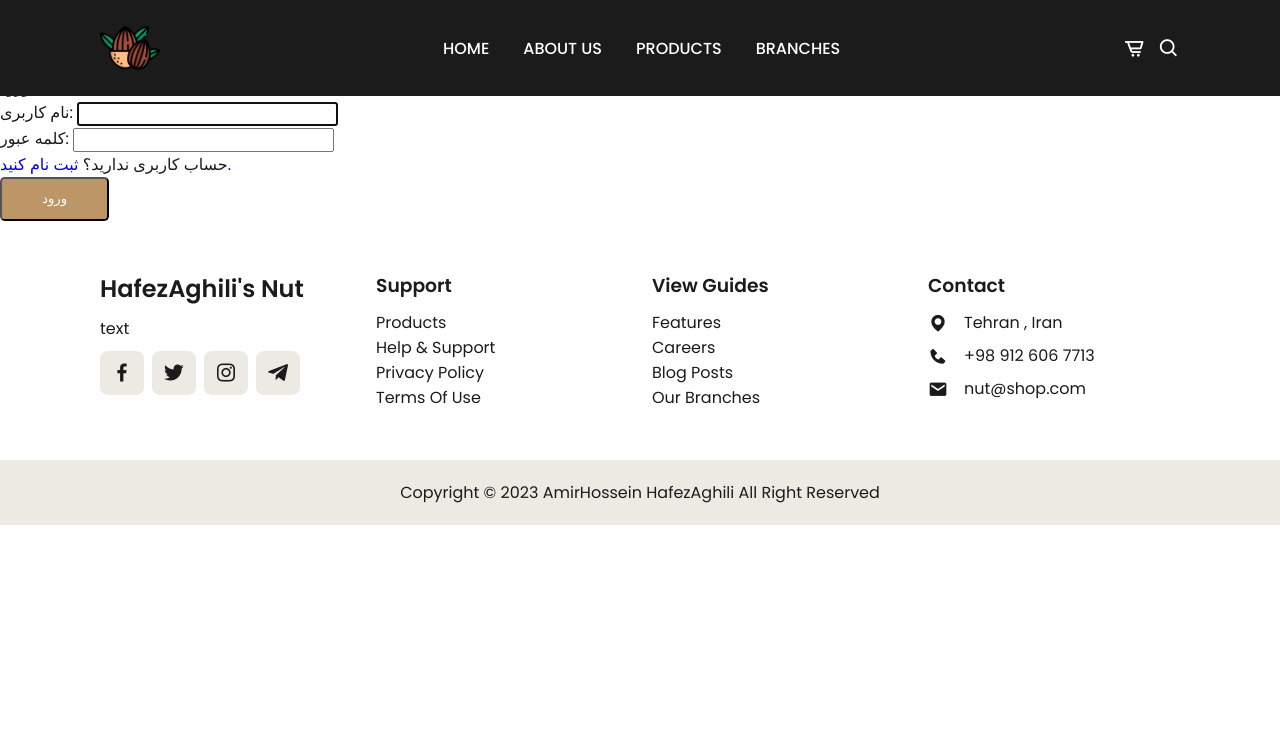
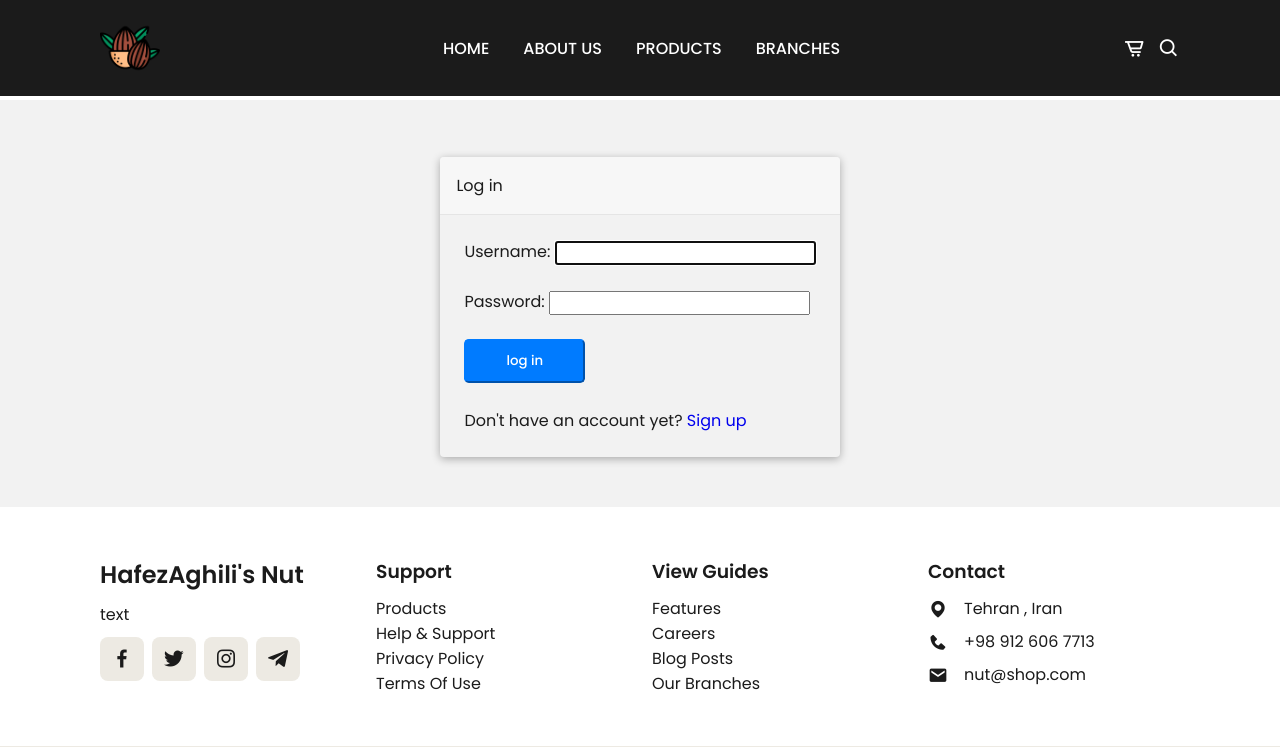
Before and after one commit to HafezAghili/django-ecommerce-project, a Django app: page /accounts/login/ in a window 1280 px wide. Shown: the top 747 px of the page. Before the commit the page ends 525 px from the top, so only its background shows below. Run offline with Django 4.2, Linux system fonts and the light colour scheme; some libraries are stand-ins or nearby versions.

Commit message:
login and register design

```diff
--- a/pages/views.py
+++ b/pages/views.py
@@ -1,10 +1,14 @@
 from django.views.generic import TemplateView , CreateView , ListView , UpdateView  , DetailView , DeleteView
 from .models import *
 from django.urls import reverse_lazy #for delete
+from django.shortcuts import render
+from django.contrib.auth.mixins import LoginRequiredMixin
+from django.contrib.auth.decorators import user_passes_test
+from django.contrib.auth.decorators import login_required
 
 # Create your views here.
 
-class HomeView(TemplateView):
+class HomeView(LoginRequiredMixin ,TemplateView):
     template_name = 'home.html'
 
 class ComingSoonView(TemplateView):
--- /dev/null
+++ b/static/css/stylesLogin.css
@@ -0,0 +1,115 @@
+@keyframes fadeIn {
+    from { opacity: 0; }
+    to { opacity: 1; }
+  }
+
+  .card {
+    margin: 0 auto;
+    margin-top: 2rem;
+    max-width: 30rem;
+    border-radius: 0.25rem;
+    box-shadow: 0 0.125rem 0.5rem rgba(0, 0, 0, 0.3);
+    animation: fadeIn 0.5s ease-out 1;
+  }
+
+  .card-header {
+    background-color: #f7f7f7;
+    padding: 1rem;
+    border-bottom: 1px solid #e5e5e5;
+    border-radius: 0.25rem 0.25rem 0 0;
+  }
+
+  .card-body {
+    padding: 1.5rem;
+  }
+
+  .form-group {
+    margin-bottom: 1.5rem;
+  }
+
+  .btn-primary {
+    background-color: #007bff;
+    color: #fff;
+    border-color: #007bff;
+  }
+
+  .btn-primary:hover,
+  .btn-primary:active,
+  .btn-primary:focus,
+  .btn-primary.focus {
+    background-color: #0069d9;
+    border-color: #0062cc;
+  }
+
+  .btn-primary.disabled,
+  .btn-primary:disabled {
+    background-color: #007bff;
+    border-color: #007bff;
+}
+
+.btn-primary:not(:disabled):not(.disabled):active,
+.btn-primary:not(:disabled):not(.disabled).active {
+  background-color: #0062cc;
+  border-color: #005cbf;
+}
+
+.btn-primary:not(:disabled):not(.disabled):active:focus,
+.btn-primary:not(:disabled):not(.disabled).active:focus {
+  box-shadow: 0 0 0 0.2rem rgba(0, 123, 255, 0.5);
+}
+
+.form-control:focus {
+  border-color: #007bff;
+  box-shadow: none;
+}
+
+.form-control::placeholder {
+  color: #999;
+}
+
+@media (min-width: 768px) {
+  .card {
+    max-width: 40rem;
+  }
+}
+
+@media (min-width: 992px) {
+  .card {
+    max-width: 50rem;
+  }
+}
+
+@media (min-width: 1200px) {
+  .card {
+    max-width: 60rem;
+  }
+}
+
+/* Center content */
+.row {
+  display: flex;
+  justify-content: center;
+  align-items: center;
+  min-height: 20vh;
+}
+
+/* Custom background color */
+.container-fluid {
+  background-color: #f2f2f2;
+}
+
+/* Custom input styles */
+.input-group-prepend .input-group-text {
+  background-color: #f7f7f7;
+  border-color: #e5e5e5;
+}
+
+.input-group input[type="text"] {
+  border-color: #e5e5e5;
+  border-radius: 0.25rem;
+}
+
+.input-group input[type="text"]:focus {
+  border-color: #007bff;
+  box-shadow: none;
+}
--- a/templates/product_create.html
+++ b/templates/product_create.html
@@ -1,4 +1,4 @@
-{% extends 'product_base.html' %}
+{% extends 'base.html' %}
 {% block content %}
 <br><br><br>
 
--- a/templates/product_delete.html
+++ b/templates/product_delete.html
@@ -1,4 +1,4 @@
-{% extends 'product_base.html' %}
+{% extends 'base.html' %}
 {% block content %}
 <br><br><br>
 
--- a/templates/product_detail.html
+++ b/templates/product_detail.html
@@ -1,4 +1,4 @@
-{% extends 'product_base.html' %}
+{% extends 'base.html' %}
 {% block content %}
 <br><br><br>
 
--- a/templates/product_update.html
+++ b/templates/product_update.html
@@ -1,4 +1,4 @@
-{% extends 'product_base.html' %}
+{% extends 'base.html' %}
 {% block content %}
 <br><br><br>
 
--- a/templates/product_view.html
+++ b/templates/product_view.html
@@ -1,4 +1,4 @@
-{% extends 'product_base.html' %}
+{% extends 'base.html' %}
 {% load static %}
 {% block content %}
 <br><br><br>
--- /dev/null
+++ b/templates/register_base.html
@@ -0,0 +1,100 @@
+{% load static %}
+
+<html lang="en">
+
+<head>
+    <title>HafezAghili's Nuts:shop</title>
+
+    <link rel="stylesheet" type="text/css" href="{% static 'css/stylesHome.css' %}" />
+    {% block styles %}{% endblock %}
+    <!--https://boxicons.com/-->
+    <link rel="stylesheet" href="https://unpkg.com/boxicons@latest/css/boxicons.min.css">
+	<link rel="shortcut icon" type="image/png" href="{% static 'images/logo.png' %}" >
+</head>
+
+<body>
+    <!-- navbar -->
+    <header>
+        <a href="{% url 'home' %}" class="logo">
+            <img src="{% static 'images/logo.png'%}" alt="HafezAghili'nuts logo">
+        </a>
+
+        <!-- menu icon-->
+        <i class='bx bx-menu' id="menu-icon"></i>
+
+        <ul class="navbar">
+            <li><a href="{% url 'home' %}">Home</a></li>
+            <li><a href="#about">About Us</a></li>
+            <li><a href="#products">Products</a></li>
+            <li><a href="#branches">Branches</a></li>
+        </ul>
+
+        <!-- icons -->
+        <div class="header-icon">
+            <i class='bx bx-cart-alt'></i>
+            <i class='bx bx-search' id="search-icon"></i>
+        </div>
+
+        <!-- search -->
+        <div class="search-box">
+            <input type="search" name="" id="" placeholder="Search Here . . .">
+        </div>
+    </header>
+
+    <br><br><br>
+
+
+
+    {% block content %}
+    {% endblock content %}
+
+
+
+    <!-- footer -->
+    <section class="footer">
+        <div class="footer-box">
+            <h2>HafezAghili's Nut</h2>
+            <p>text</p>
+            <div class="social">
+                <a href="{% url 'comingsoon' %}"><i class='bx bxl-facebook' ></i></a>
+                <a href="{% url 'comingsoon' %}"><i class='bx bxl-twitter' ></i></a>
+                <a href="{% url 'comingsoon' %}"><i class='bx bxl-instagram' ></i></a>
+                <a href="{% url 'comingsoon' %}"><i class='bx bxl-telegram' ></i></a>
+            </div>
+        </div>
+
+        <div class="footer-box">
+            <h3>Support</h3>
+            <li><a href="{% url 'comingsoon' %}">Products</a></li>
+            <li><a href="{% url 'comingsoon' %}">Help & Support</a></li>
+            <li><a href="{% url 'comingsoon' %}">Privacy Policy</a></li>
+            <li><a href="{% url 'comingsoon' %}">Terms Of Use</a></li>
+        </div>
+
+        <div class="footer-box">
+            <h3>View Guides</h3>
+            <li><a href="{% url 'comingsoon' %}">Features</a></li>
+            <li><a href="{% url 'comingsoon' %}">Careers</a></li>
+            <li><a href="{% url 'comingsoon' %}">Blog Posts</a></li>
+            <li><a href="{% url 'comingsoon' %}">Our Branches</a></li>
+        </div>
+
+        <div class="footer-box">
+            <h3>Contact</h3>
+            <div class="contact">
+                <span><i class='bx bxs-map' ></i> Tehran , Iran</span>
+                <span><i class='bx bxs-phone' ></i> +98 912 606 7713</span>
+                <span><i class='bx bxs-envelope' ></i> nut@shop.com</span>
+        </div>
+
+    </section>
+
+    <!-- copyright -->
+    <div class="copyright">
+        <p>Copyright &#169; 2023 AmirHossein HafezAghili All Right Reserved</p>
+    </div>
+
+
+<script type="text/javascript" src="{% static 'js/scriptHome.js'%}"></script>
+</body>
+</html>
--- a/templates/registration/login.html
+++ b/templates/registration/login.html
@@ -1,57 +1,45 @@
-{% extends 'product_base.html' %}
+{% extends 'register_base.html' %}
+{% load static %}
+
+<head>
+    <title>Log in</title>
+    {% block styles %}
+    <link rel="stylesheet" type="text/css" href="{% static 'css/stylesLogin.css' %}">
+    {% endblock %}
+
+    <!-- Bootstrap CSS -->
+    <link rel="stylesheet" href="https://stackpath.bootstrapcdn.com/bootstrap/4.5.2/css/bootstrap.min.css"
+    integrity="sha384-OgVRvuATP1z7JjHLkuOU10w440vq8XeBPOrYEONXDKmSpa4j6I4TjcKPEQ2Or5J6"
+    crossorigin="anonymous">
+</head>
+
 {% block content %}
-<div class="hero min-h-screen bg-base-200">
-  <div class="hero-content flex-col">
-
-    <div class="card flex-shrink-0 w-full max-w-sm shadow-2xl bg-base-100">
+<br>
+<div class="container-fluid">
+    <br>
+    <div class="row justify-content-center">
+      <div class="col-12 col-md-8 col-lg-6">
+        <div class="card">
+          <div class="card-header">Log in</div>
           <div class="card-body">
-        <div class="text-2xl font-black text-center text-primary">ورود</div>
             <form method="post">
               {% csrf_token %}
-          <span class="text-error text-sm">{{ form.non_field_errors }}</span>
-          <div class="form-control">
-            <label class="label" for="id_username">
-              <span class="label-text">نام کاربری:</span>
-            </label>
-            <input
-              type="text"
-              class="input input-bordered"
-              name="username"
-              autofocus
-              autocapitalize="none"
-              autocomplete="username"
-              maxlength="150"
-              required
-              id="id_username"
-            />
-            <span class="text-error text-sm mt-2">{{ form.username.errors }}</span>
+              <div class="form-group">
+                {{ form.username.label_tag }}
+                {{ form.username }}
               </div>
-          <div class="form-control">
-            <label class="label" for="id_password">
-              <span class="label-text">کلمه عبور:</span>
-            </label>
-            <input
-              type="password"
-              class="input input-bordered"
-              name="password"
-              autocomplete="current-password"
-              required
-              id="id_password"
-            />
-            <span class="text-error text-sm mt-2">{{ form.password.errors }}</span>
+              <div class="form-group">
+                {{ form.password.label_tag }}
+                {{ form.password }}
               </div>
-          <label class="label">
-            حساب کاربری ندارید؟
-            <a href="{% url 'signup' %}" class="link link-primary link-hover"
-              >ثبت نام کنید.</a
-            >
-          </label>
-          <div class="form-control mt-6">
-            <button class="btn btn-primary">ورود</button>
-          </div>
+              <button class="btn btn-primary btn-block" type="submit">log in</button>
             </form>
+            <br>
+            <p class="mt-3 mb-0">Don't have an account yet? <a href="{% url 'signup' %}"> Sign up</a></p>
           </div>
         </div>
       </div>
     </div>
-{% endblock content %}
+    <br><br>
+  </div>
+{% endblock %}
```
Also changed, not shown: accounts/forms.py (+7 -4 lines), static/css/stylesSignup.css (added, +115 -0 lines), templates/registration/signup.html (+53 -67 lines), templates/base.html (renamed from templates/product_base.html). Lines whose indentation alone changed are shown as unchanged.
